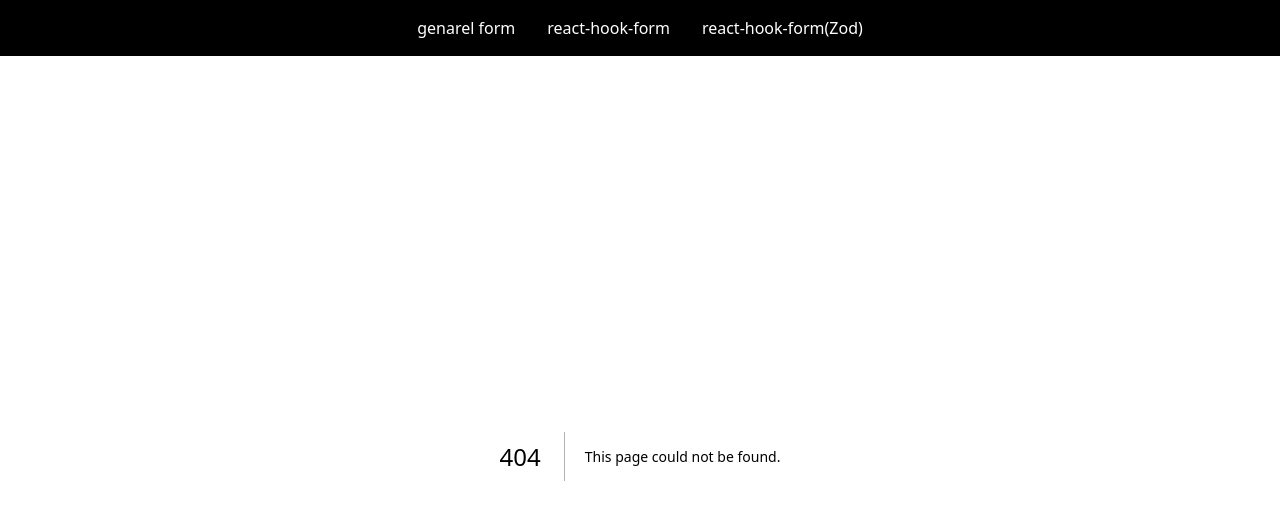
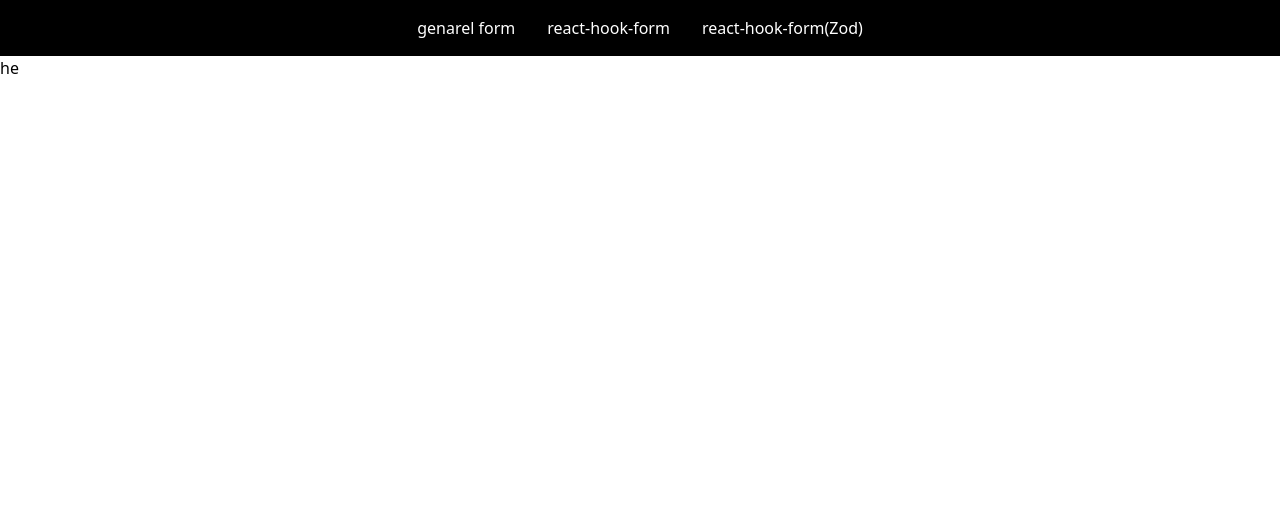
Before and after one commit to haqueaminul10/React-hook-form, a Next.js app: page /react-hook-form in a window 1280 px wide. Before the commit this address had no page. Shown: the top 520 px of the page. Built offline with nearby package versions, Linux system fonts and the light colour scheme.

Commit message:
route setup

```diff
--- a/src/components/navbar/navbar,.tsx
+++ b/src/components/navbar/navbar,.tsx
@@ -1,9 +1,13 @@
+import { useRouter } from 'next/navigation';
 const Navbar = () => {
+  const router = useRouter();
   return (
     <>
       <div className='flex justify-center items-center gap-8 bg-black text-white p-4'>
         <div>genarel form</div>
-        <div>react-hook-form</div>
+        <div onClick={() => router.push('/react-hook-form')}>
+          react-hook-form
+        </div>
         <div>react-hook-form(Zod)</div>
       </div>
     </>
--- /dev/null
+++ b/src/components/react-hook-form/react-hook-form.tsx
@@ -0,0 +1,4 @@
+const ReactHookForm = () => {
+  return <div>he</div>;
+};
+export default ReactHookForm;
--- /dev/null
+++ b/src/pages/react-hook-form/index.tsx
@@ -0,0 +1,10 @@
+import ReactHookForm1 from '@/components/react-hook-form/react-hook-form';
+
+const ReactHookForm = () => {
+  return (
+    <>
+      <ReactHookForm1 />
+    </>
+  );
+};
+export default ReactHookForm;
```
